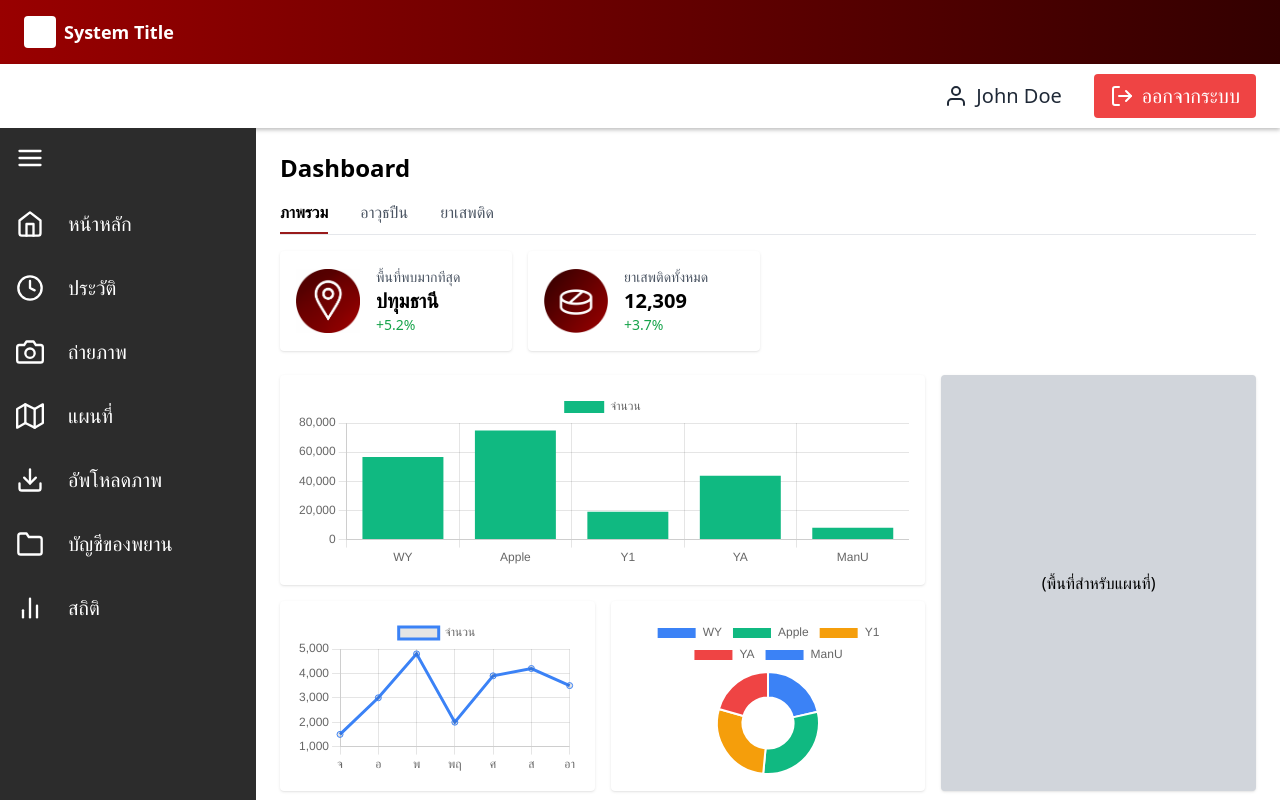
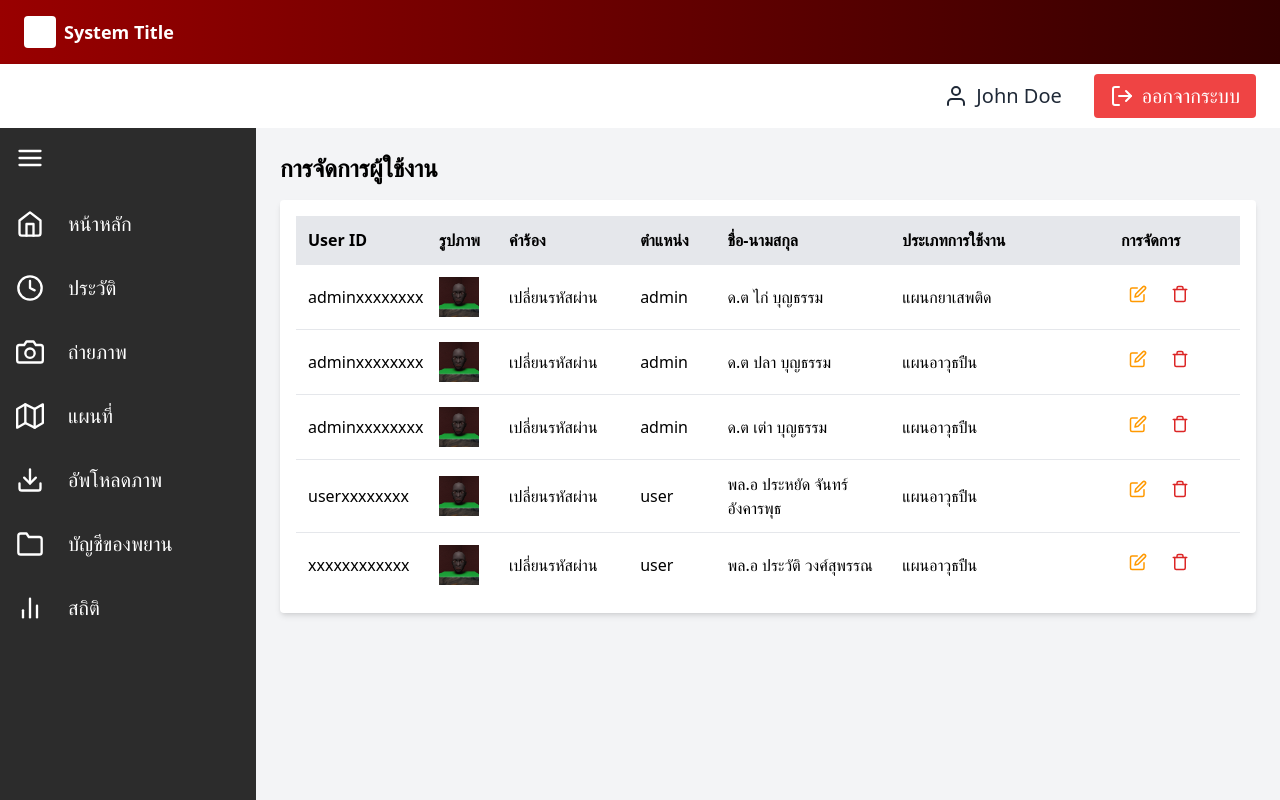
Before and after one commit to Jamamaboy/Gunzing_Opd.js, a React (Vite) app: page / in a window 1280 px wide. Built offline with nearby package versions, Linux system fonts and the light colour scheme; the HTML template or start-up script is replaced by a standard one.

Commit message:
หน้าไว้สำหรับแอดมินเพื่อรับแจ้งเตือนว่าใครอยากเปลี่ยนรหัสบ้างแสดงเป็นรูปแบบตาราง

```diff
--- a/src/components/Content.jsx
+++ b/src/components/Content.jsx
@@ -1,117 +1,137 @@
-import { useState } from "react";
-import { Bar, Line, Doughnut } from "react-chartjs-2";
-import { Chart as ChartJS, CategoryScale, LinearScale, BarElement, PointElement, LineElement, ArcElement, Tooltip, Legend } from "chart.js";
+import React, { useState } from "react";
+import { FiEdit, FiTrash } from "react-icons/fi";
 
-ChartJS.register(
-  CategoryScale,
-  LinearScale,
-  BarElement,
-  PointElement,
-  LineElement,
-  ArcElement,
-  Tooltip,
-  Legend
-);
+const History = () => {
+  const [isHovering, setIsHovering] = useState(null);
+  const [isFilterOpen, setIsFilterOpen] = useState(false);
+  const [currentPage, setCurrentPage] = useState(1);
+  const itemsPerPage = 10;
 
-const Content = () => {
-  const [activeTab, setActiveTab] = useState("overview");
-
-  const summaryData = [
-    { title: "พื้นที่พบมากทีสุด", value: "ปทุมธานี", imageUrl: "/images/gps.png", change: "+5.2%" },
-    { title: "ยาเสพติดทั้งหมด", value: "12,309", imageUrl: "/images/drug.png", change: "+3.7%" },
+  const userData = [
+    {
+      userId: "adminxxxxxxxx",
+      image: "/images/profile.png", // รูปตัวอย่าง
+      request: "เปลี่ยนรหัสผ่าน",
+      role: "admin",
+      name: "ด.ต ไก่ บุญธรรม",
+      department: "แผนกยาเสพติด",
+    },
+    {
+      userId: "adminxxxxxxxx",
+      image: "/images/profile.png",
+      request: "เปลี่ยนรหัสผ่าน",
+      role: "admin",
+      name: "ด.ต ปลา บุญธรรม",
+      department: "แผนอาวุธปืน",
+    },
+    {
+      userId: "adminxxxxxxxx",
+      image: "/images/profile.png",
+      request: "เปลี่ยนรหัสผ่าน",
+      role: "admin",
+      name: "ด.ต เต่า บุญธรรม",
+      department: "แผนอาวุธปืน",
+    },
+    {
+      userId: "userxxxxxxxx",
+      image: "/images/profile.png",
+      request: "เปลี่ยนรหัสผ่าน",
+      role: "user",
+      name: "พล.อ ประหยัด จันทร์อังคารพุธ",
+      department: "แผนอาวุธปืน",
+    },
+    {
+      userId: "xxxxxxxxxxxx",
+      image: "/images/profile.png",
+      request: "เปลี่ยนรหัสผ่าน",
+      role: "user",
+      name: "พล.อ ประวัติ วงศ์สุพรรณ",
+      department: "แผนอาวุธปืน",
+    },
   ];
 
-  const barData = {
-    labels: ["WY", "Apple", "Y1", "YA", "ManU"],
-    datasets: [
-      {
-        label: "จำนวน",
-        data: [56635, 74779, 19027, 43887, 8142],
-        backgroundColor: "#10B981",
-      },
-    ],
-  };
-
-  const lineData = {
-    labels: ["จ", "อ", "พ", "พฤ", "ศ", "ส", "อา"],
-    datasets: [
-      {
-        label: "จำนวน",
-        data: [1500, 3000, 4800, 2000, 3900, 4200, 3500],
-        borderColor: "#3B82F6",
-        fill: false,
-      },
-    ],
-  };
-
-  const doughnutData = {
-    labels: ["WY", "Apple", "Y1", "YA", "ManU"],
-    datasets: [
-      {
-        data: [5000, 7000, 6500, 4800],
-        backgroundColor: ["#3B82F6", "#10B981", "#F59E0B", "#EF4444"],
-      },
-    ],
-  };
+  const indexOfLastItem = currentPage * itemsPerPage;
+  const indexOfFirstItem = indexOfLastItem - itemsPerPage;
+  const currentItems = userData.slice(indexOfFirstItem, indexOfLastItem);
+  const totalPages = Math.ceil(userData.length / itemsPerPage);
 
   return (
-    <div className="p-6 h-full overflow-y-auto">
-      <h1 className="text-2xl font-bold mb-4">Dashboard</h1>
+    <div className="p-6 bg-gray-100 min-h-screen relative">
+      <h1 className="text-2xl font-semibold mb-4">การจัดการผู้ใช้งาน</h1>
 
-      {/* Tabs */}
-      <div className="flex space-x-8 mb-4 border-b">
-        {["overview", "gun", "drugs"].map((tab) => (
-          <div
-            key={tab}
-            className={`cursor-pointer pb-2 text-center transition-all ${
-              activeTab === tab ? "border-b-2 border-red-800 font-semibold" : "text-gray-600"
-            }`}
-            onClick={() => setActiveTab(tab)}
-          >
-            {tab === "overview" ? "ภาพรวม" : tab === "gun" ? "อาวุธปืน" : "ยาเสพติด"}
-          </div>
-        ))}
+      <div className="bg-white p-4 rounded shadow-md relative">
+        <table className="w-full table-fixed border-collapse">
+          <thead>
+            <tr className="bg-gray-200">
+              <th className="p-3 text-left w-[15%]">User ID</th>
+              <th className="p-3 text-left w-[8%]">รูปภาพ</th>
+              <th className="p-3 text-left w-[15%]">คำร้อง</th>
+              <th className="p-3 text-left w-[10%]">ตำแหน่ง</th>
+              <th className="p-3 text-left w-[20%]">ชื่อ-นามสกุล</th>
+              <th className="p-3 text-left w-[25%]">ประเภทการใช้งาน</th>
+              <th className="p-3 text-left w-[15%]">การจัดการ</th>
+            </tr>
+          </thead>
+          <tbody>
+            {currentItems.map((item, index) => (
+              <tr
+                key={index}
+                className="border-t bg-white hover:bg-red-100 transition-colors relative"
+                onMouseEnter={() => setIsHovering(index)}
+                onMouseLeave={() => setIsHovering(null)}
+              >
+                <td className="p-3">{item.userId}</td>
+                <td className="p-3">
+                  <img
+                    src={item.image}
+                    alt="User"
+                    className="w-10 h-10 object-cover"
+                  />
+                </td>
+                <td className="p-3">{item.request}</td>
+                <td className="p-3">{item.role}</td>
+                <td className="p-3">{item.name}</td>
+                <td className="p-3">{item.department}</td>
+                <td className="p-3 flex gap-2">
+                  <button className="p-2 text-[#ff9900] hover:text-[#cc7a00]">
+                    <FiEdit size={18} />
+                  </button>
+                  <button className="p-2 text-red-600 hover:text-red-800">
+                    <FiTrash size={18} />
+                  </button>
+                </td>
+
+                {/* Hover Preview */}
+                {isHovering === index && (
+                    <div className="absolute left-[150px] top-full mt-2 z-50 bg-white shadow-xl rounded-xl p-6 w-96 border border-gray-200">
+                      <div className="flex items-start gap-4">
+                        <img
+                          src={item.image}
+                          alt="User Preview"
+                          className="w-24 h-24 object-cover  border"
+                        />
+                        <div>
+                          <div className="text-xl font-bold mb-1">{item.name}</div>
+                          <div className="text-gray-600 text-base mb-1">
+                            <span className="font-semibold">ตำแหน่ง:</span> {item.role}
+                          </div>
+                          <div className="text-gray-600 text-base">
+                            <span className="font-semibold">ประเภทการใช้งาน:</span> {item.department}
+                          </div>
+                        </div>
+                      </div>
+                  </div>
+)}
+
+              </tr>
+            ))}
+          </tbody>
+        </table>
       </div>
 
-      {/* Summary Stats */}
-      <div className="grid grid-cols-2 gap-4 mb-6 sm:grid-cols-2 lg:grid-cols-4">
-        {summaryData.map((item, index) => (
-          <div key={index} className="p-4 bg-white shadow rounded flex items-center">
-            <div className="text-3xl mr-4">
-              <img src={item.imageUrl} alt={item.title} className="w-16 h-16 object-contain" />
-            </div>
-            <div className="flex flex-col">
-              <p className="text-sm text-gray-600">{item.title}</p>
-              <p className="text-xl font-bold">{item.value}</p>
-              <p className={`text-sm ${item.change.startsWith("+") ? "text-green-600" : "text-red-600"}`}>
-                {item.change}
-              </p>
-            </div>
-          </div>
-        ))}
-      </div>
-
-      {/* Content */}
-      <div className="grid grid-cols-1 gap-4 mb-6 lg:grid-cols-3 h-2/3">
-        {activeTab === "overview" && (
-          <>
-            <div className="p-4 bg-white shadow rounded lg:col-span-2 h-60 sm:h-auto">
-              <Bar data={barData} options={{ responsive: true, maintainAspectRatio: false }} />
-            </div>
-            <div className="p-4 bg-gray-300 shadow rounded lg:row-span-2 flex justify-center items-center min-h-[300px]">
-              <p className="text-center">(พื้นที่สำหรับแผนที่)</p>
-            </div>
-            <div className="p-4 bg-white shadow rounded h-60 sm:h-auto">
-              <Line data={lineData} options={{ responsive: true, maintainAspectRatio: false }} />
-            </div>
-            <div className="p-4 bg-white shadow rounded h-60 sm:h-auto">
-              <Doughnut data={doughnutData} options={{ responsive: true, maintainAspectRatio: false }} />
-            </div>
-          </>
-        )}
-      </div>
+      {/* Pagination ยังใช้เหมือนเดิม */}
     </div>
   );
 };
 
-export default Content;
+export default History;
```
Also changed, not shown: public/images/profile.png (added).
